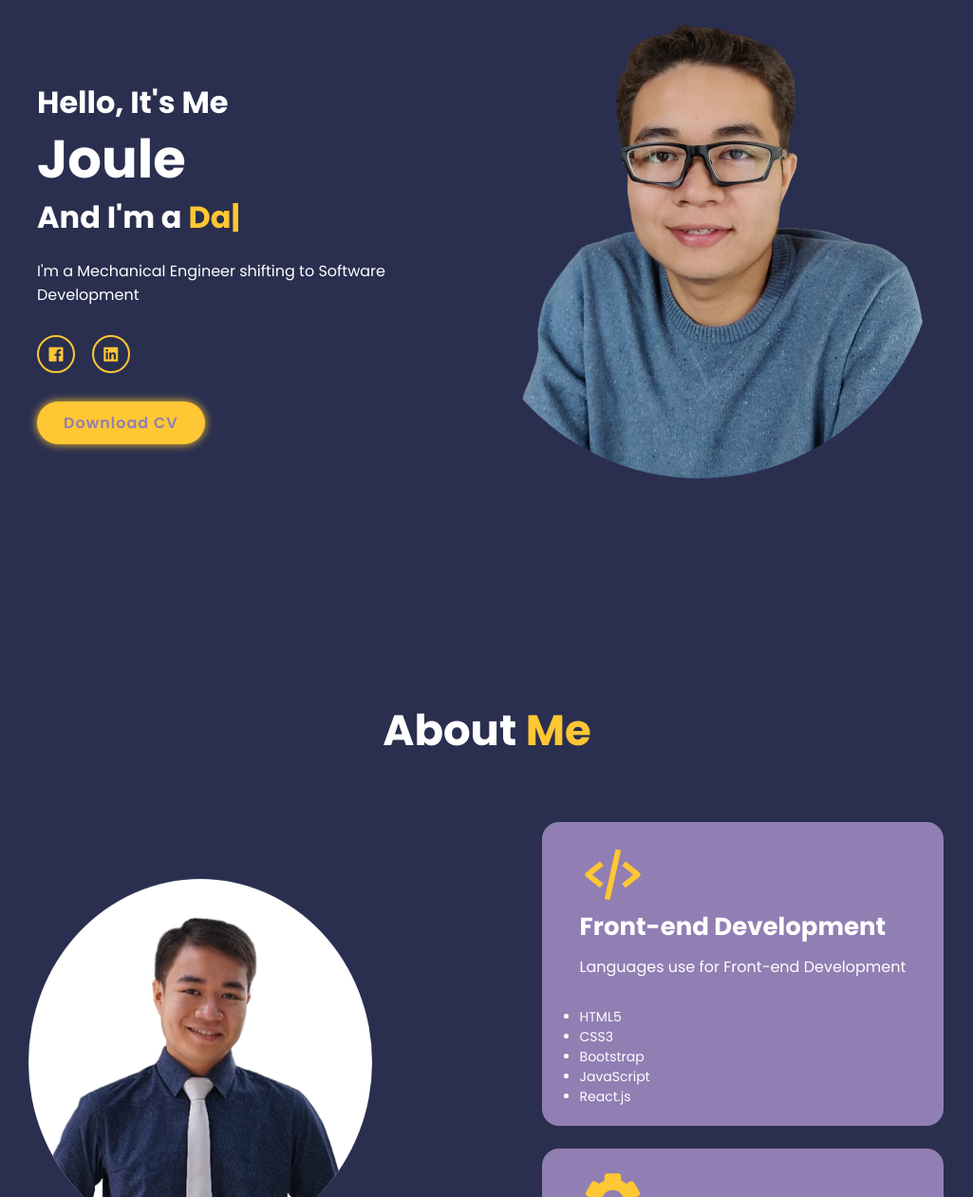
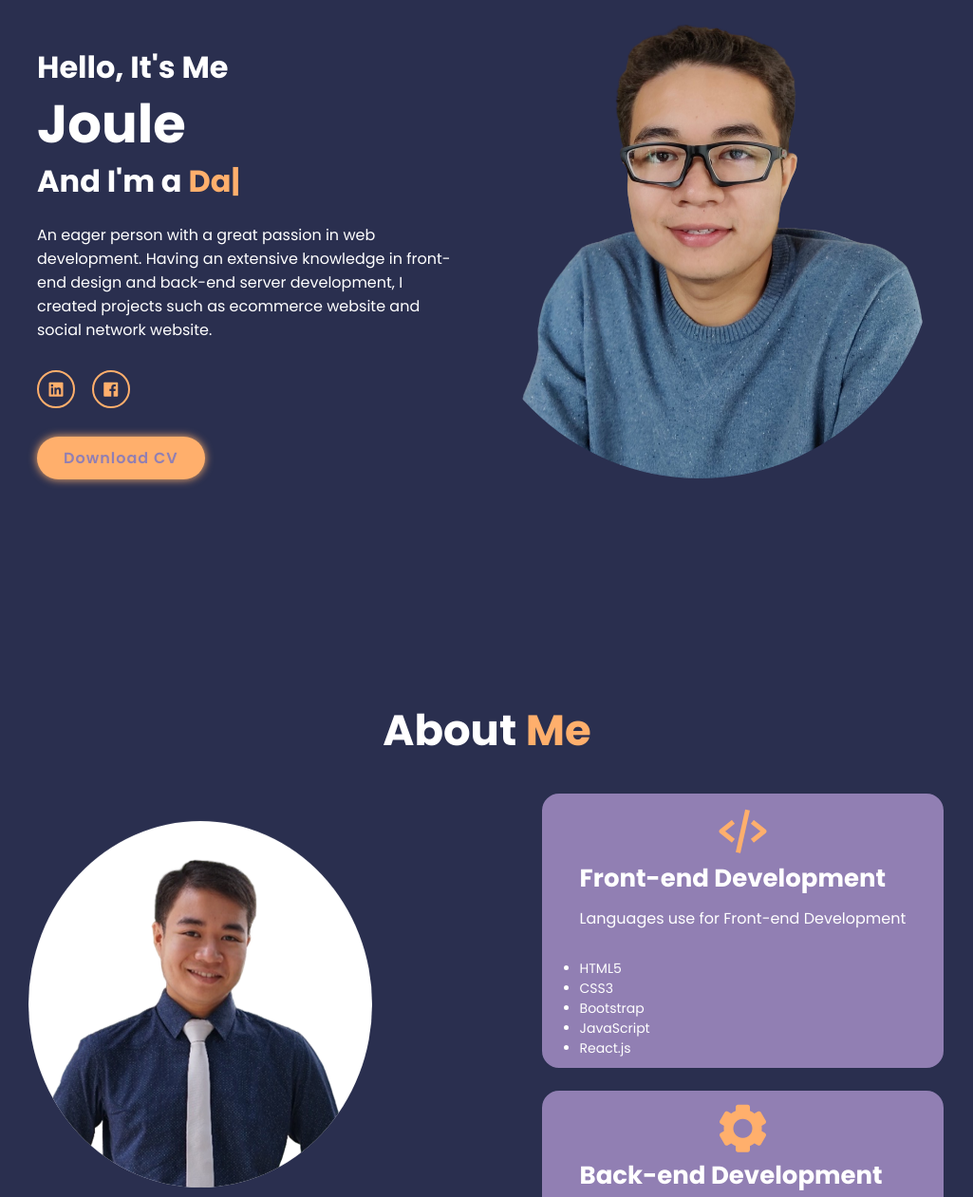
Before and after one commit to joulelouis/my-portfolio, a plain HTML site: page index.html in a window 1280 px wide. Shown: the part 164-1425 px from the top of the page at 95% size, without its empty margins (127-1152 px from the left). Drawn offline with nearby package versions, Linux system fonts and the light colour scheme.

Commit message:
revised home page

```diff
--- a/index.html
+++ b/index.html
@@ -34,16 +34,18 @@
 			<h3>Hello, It's Me</h3>
 			<h1>Joule</h1>
 			<h3>And I'm a <span class="multiple-text"></span></h3>
-			<p>I'm a Mechanical Engineer shifting to Software Development</p>
+			<p>An eager person with a great passion in web development. Having an extensive knowledge in front-end design and back-end server development, I created projects such as ecommerce website and social network website.</p>
 
 			<div class="social-media">
-				<a href="#"><i class='bx bxl-facebook-square' ></i></a>
-				<a href="#"><i class='bx bxl-linkedin-square' ></i></a>
+				<a href="https://www.linkedin.com/in/joule-louis-buencido-12a098158/" target="_blank"><i class='bx bxl-linkedin-square' ></i></a>
+				<a href="https://www.facebook.com/itsmejoulie/" target="_blank"><i class='bx bxl-facebook-square' ></i></a>
+
 
 
 			</div>
+				<!-- <embed src="./files/Resume-JouleB" class="btn">Download CV</embed> -->
 
-			<a href="#" class="btn">Download CV</a>
+			<a href="./files/Resume-JouleB" target="_blank" class="btn" download>Download CV</a>
 		</div>
 
 		<div class="home-img">
@@ -125,7 +127,7 @@
 
 			<div class="services-box">
 				<i class='bx bx-line-chart'></i>
-				<h3>Data Analytics</h3>
+				<h3>Prototpye Making</h3>
 				<p>Unleash the full potential of your data with our comprehensive data analytics services. Our team of skilled analysts and data scientists are equipped to handle large and complex datasets, providing you with actionable insights that drive informed decision-making. From data visualization and reporting to predictive modeling and trend analysis, our data analytics solutions help you extract meaningful patterns and uncover valuable opportunities within your data ecosystem.</p>
 				<a href="#" class="btn">Read More</a>
 			</div>
@@ -218,7 +220,7 @@
 					</div>
 
 					<textarea name="" id="" cols="30" rows="10" placeholder="Your Message"></textarea>
-					<input type="submit" value="Send Message" class="btn" name="">
+
 				</form>
 			</div>
 
--- a/script.js
+++ b/script.js
@@ -57,13 +57,13 @@ ScrollReveal({
 
 ScrollReveal().reveal('.home-content, .heading', { origin: 'top' });
 ScrollReveal().reveal('.home-img, .services-container, .portfolio-box, .contact-container, .contact form', { origin: 'bottom' });
-ScrollReveal().reveal('.about-img', { origin: 'left' });
-ScrollReveal().reveal('.about-content', { origin: 'right' });
+ScrollReveal().reveal('.about-image-and-bio', { origin: 'left' });
+ScrollReveal().reveal('.about-skills', {origin: 'right' });
 
 
 /*----------------------------typed js------------------------------------*/
 const typed = new Typed('.multiple-text', {
-	strings: ['Full Stack Developer', 'Data Engineer', 'Mechanical Engineer'],
+	strings: ['Full Stack Developer', 'Database Engineer', 'Mechanical Engineer'],
 	typeSpeed: 100,
 	backSpeed: 100,
 	backDelay: 1000,
--- a/style.css
+++ b/style.css
@@ -16,7 +16,8 @@
 	--bg-color:	#2A2F4F;
 	--second-bg-color: #917FB3;
 	--text-color: #fff;
-	--main-color: #FFC733;
+	--main-color: #ffAf6C;
+	--second-color: #C9EEFF;
 
 
 }
@@ -209,18 +210,19 @@ span {
 }
 
 .about .about-content {
-	margin-top: 4rem;
+	margin-top: 1rem;
 	display: flex;
 	justify-content: center;
 /*	align-items: center;*/
 	flex-wrap: wrap;
 	gap: 6rem;
+
 }
 
 .about-content .about-skills .skills-box {
 	flex: 1 1 30rem;
 	background: var(--second-bg-color);
-	padding: 2rem 4rem ;
+	padding: 1rem 4rem ;
 	margin: 2rem 0 ;
 	border-radius: 2rem;
 	border: 0.2rem solid var(--bg-color);
@@ -241,8 +243,11 @@ span {
 }
 
 .skills-box i {
-	font-size: 7rem;
+	font-size: 6rem;
 	color: var(--main-color);
+	display: flex;
+	justify-content: center;
+	align-items: center;
 }
 
 .skills-box h3 {
```
Also changed, not shown: 1 other file.
